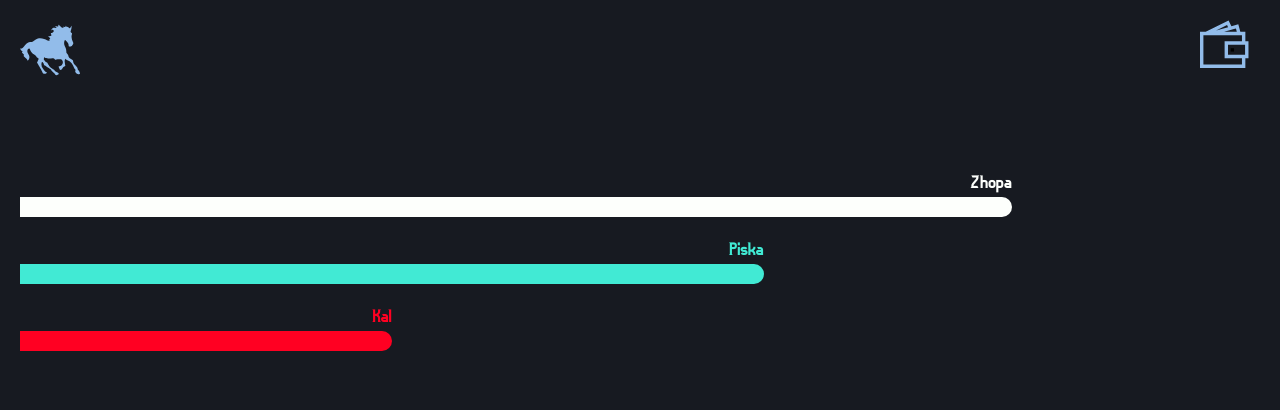
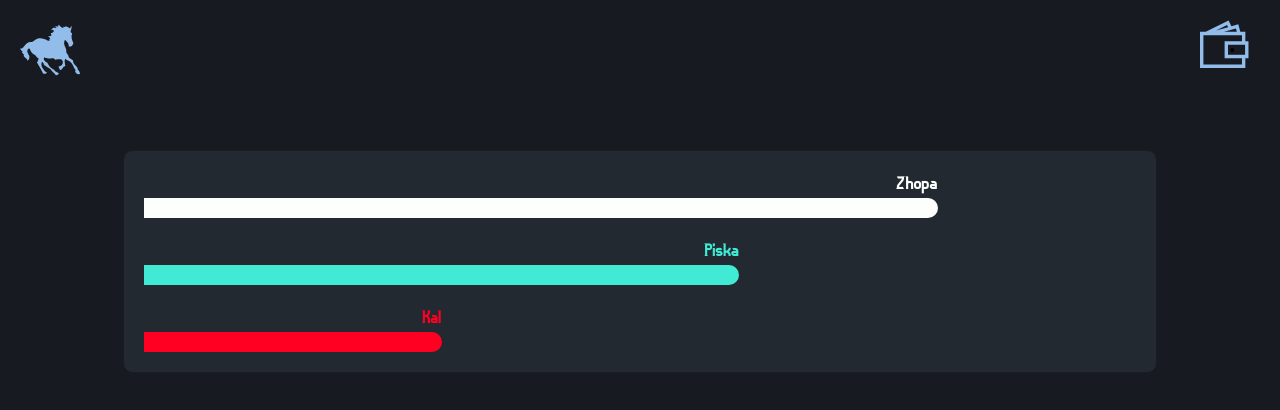
Before and after one commit to kekw-sqr/horse-racing, a React (Create React App) app: page /horse-racing in a window 1280 px wide. Shown: the top 410 px of the page. Built offline with nearby package versions, Linux system fonts and the light colour scheme.

Commit message:
Fix widget styles

```diff
--- a/src/pages/horseRacing/HorseRacing.css
+++ b/src/pages/horseRacing/HorseRacing.css
@@ -9,3 +9,8 @@
   --baby-powder: #fdfffcff;
   --medium-violet-red: #b91372ff; */
 }
+
+.widget {
+  display: flex;
+  justify-content: center;
+}
--- a/src/pages/horseRacing/HorseRacing.tsx
+++ b/src/pages/horseRacing/HorseRacing.tsx
@@ -29,8 +29,9 @@ export const HorseRacing = () => {
         {/* <div className='raceTitle'>
           Race is on!
         </div> */}
-
-        <HorsesWidget horses={horses} />
+        <div className='widget'>
+          <HorsesWidget horses={horses} />
+        </div>
       </div>
     </PageLayout>
   )
--- a/src/pages/horseRacing/HorsesWidget/HorseState/HorseState.css
+++ b/src/pages/horseRacing/HorsesWidget/HorseState/HorseState.css
@@ -1,5 +1,4 @@
 .horseState {
-
 }
 
 .horseName {
--- a/src/pages/horseRacing/HorsesWidget/HorsesWidget.css
+++ b/src/pages/horseRacing/HorsesWidget/HorsesWidget.css
@@ -1,8 +1,8 @@
 .horsesWidget {
-  display: flex;
-  flex-direction: column;
-  gap: 40px;
+  width: 80%;
 
-  width: 100%;
-
+  padding: 0px 20px 20px 20px;
+  border: 1px solid #1a1e22;
+  border-radius: 10px;
+  background-color: #222930;
 }
--- a/src/pages/horseRacing/HorsesWidget/HorsesWidget.tsx
+++ b/src/pages/horseRacing/HorsesWidget/HorsesWidget.tsx
@@ -1,6 +1,8 @@
 import React, { FC } from 'react'
 import { HorseState } from './HorseState/HorseState'
 import { IHorse } from './types'
+
+import './HorsesWidget.css'
 
 interface IHorsesWidget {
   horses: IHorse[]
```
